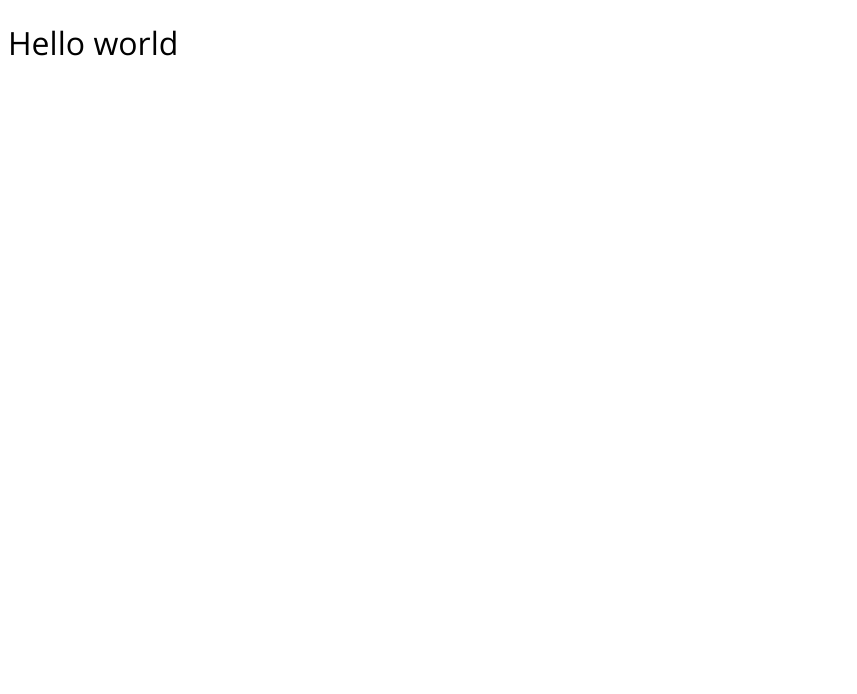
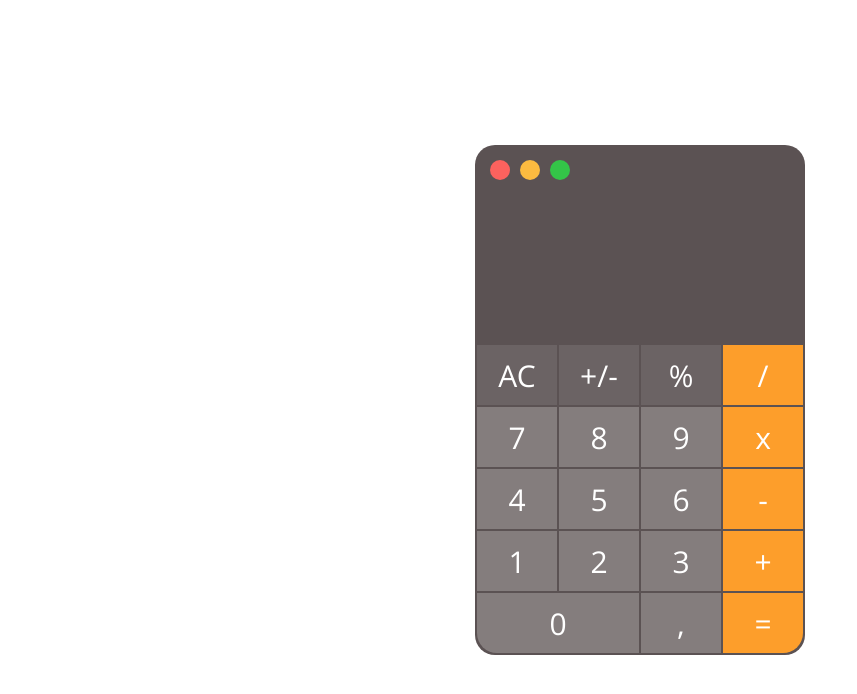
Before and after one commit to VietAn98/fe_test, a React app: page / in a window 1280 px wide. Shown: the top 694 px of the page, without its empty margins (0-857 px from the left). Built offline with nearby package versions, Linux system fonts and the light colour scheme.

Commit message:
Create calculator UI

```diff
--- a/index.html
+++ b/index.html
@@ -6,6 +6,6 @@
   </head>
   <body>
     <div id="app"></div>
-    <script src="index_bundle.js"></script>
+    <!-- <script src="index_bundle.js"></script> -->
   </body>
 </html>
--- a/src/pages/Calculator/index.tsx
+++ b/src/pages/Calculator/index.tsx
@@ -1,10 +1,30 @@
 import React from "react";
 import "./styles.scss";
 
+const TITLES = ["0", "1", "2", "3", "4", "5", "6", "7", "8", "9", ",", "=", "+", "-", "x", "/", "%", "+/-", "AC"];
+
 export default function Calculator() {
+  const handleClickItem = (item: string) => {
+    console.log(item);
+  };
+
   return (
-    <div>
-      <h1>Hello world</h1>
+    <div className="calculator-container">
+      <div className="result-container">
+        <div className="three-dots ">
+          <div className="dots red"></div>
+          <div className="dots yellow"></div>
+          <div className="dots green"></div>
+        </div>
+        <div id="results"></div>
+      </div>
+      <div className="parent">
+        {TITLES.map((item, index) => (
+          <div key={index} className={`div${index + 1}`} onClick={() => handleClickItem(item)}>
+            {item}
+          </div>
+        ))}
+      </div>
     </div>
   );
 }
--- a/src/pages/Calculator/styles.scss
+++ b/src/pages/Calculator/styles.scss
@@ -0,0 +1,160 @@
+@import "../../styles/styles.scss";
+
+@mixin common-style {
+  display: flex;
+  align-items: center;
+  justify-content: center;
+  color: white;
+  font-size: 30px;
+  font-weight: 500;
+  z-index: 10;
+  user-select: none;
+  &:hover {
+    cursor: pointer;
+    opacity: 0.8;
+  }
+}
+
+.calculator-container {
+  margin: auto;
+  width: fit-content;
+  display: flex;
+  flex-direction: column;
+  background-color: $background--color;
+  border-radius: 20px;
+
+  .result-container {
+    background-color: transparent;
+    width: 100%;
+    height: 200px;
+  }
+
+  .parent {
+    display: grid;
+    grid-template-columns: repeat(4, 80px) 0;
+    grid-template-rows: repeat(5, 60px);
+    grid-column-gap: 2px;
+    grid-row-gap: 2px;
+    background-color: transparent;
+    padding-left: 2px;
+    padding-bottom: 2px;
+
+    .div1 {
+      grid-area: 5 / 1 / 6 / 3;
+      background-color: $primary--color-2;
+      border-bottom-left-radius: 20px;
+      @include common-style;
+    }
+    .div2 {
+      grid-area: 4 / 1 / 5 / 2;
+      background-color: $primary--color-2;
+      @include common-style;
+    }
+    .div3 {
+      grid-area: 4 / 2 / 5 / 3;
+      background-color: $primary--color-2;
+      @include common-style;
+    }
+    .div4 {
+      grid-area: 4 / 3 / 5 / 4;
+      background-color: $primary--color-2;
+      @include common-style;
+    }
+    .div5 {
+      grid-area: 3 / 1 / 4 / 2;
+      background-color: $primary--color-2;
+      @include common-style;
+    }
+    .div6 {
+      grid-area: 3 / 2 / 4 / 3;
+      background-color: $primary--color-2;
+      @include common-style;
+    }
+    .div7 {
+      background-color: $primary--color-2;
+      @include common-style;
+      grid-area: 3 / 3 / 4 / 4;
+    }
+    .div8 {
+      grid-area: 2 / 1 / 3 / 2;
+      background-color: $primary--color-2;
+      @include common-style;
+    }
+    .div9 {
+      grid-area: 2 / 2 / 3 / 3;
+      background-color: $primary--color-2;
+      @include common-style;
+    }
+    .div10 {
+      grid-area: 2 / 3 / 3 / 4;
+      background-color: $primary--color-2;
+      @include common-style;
+    }
+    .div11 {
+      grid-area: 5 / 3 / 6 / 4;
+      background-color: $primary--color-2;
+      @include common-style;
+    }
+    .div12 {
+      grid-area: 5 / 4 / 6 / 5;
+      border-bottom-right-radius: 20px;
+      background-color: $primary--color-3;
+      @include common-style;
+    }
+    .div13 {
+      grid-area: 4 / 4 / 5 / 5;
+      background-color: $primary--color-3;
+      @include common-style;
+    }
+    .div14 {
+      grid-area: 3 / 4 / 4 / 5;
+      @include common-style;
+      background-color: $primary--color-3;
+    }
+    .div15 {
+      grid-area: 2 / 4 / 3 / 5;
+      background-color: $primary--color-3;
+      @include common-style;
+    }
+    .div16 {
+      grid-area: 1 / 4 / 2 / 5;
+      background-color: $primary--color-3;
+      @include common-style;
+    }
+    .div17 {
+      grid-area: 1 / 3 / 2 / 4;
+      @include common-style;
+      background-color: $primary--color-1;
+    }
+    .div18 {
+      grid-area: 1 / 2 / 2 / 3;
+      background-color: $primary--color-1;
+      @include common-style;
+    }
+    .div19 {
+      grid-area: 1 / 1 / 2 / 2;
+      background-color: $primary--color-1;
+      @include common-style;
+    }
+  }
+
+  .three-dots {
+    display: flex;
+    gap: 10px;
+    margin: 15px;
+    .dots {
+      width: 20px;
+      height: 20px;
+      border-radius: 100%;
+      &.red {
+        background-color: #fc625e;
+      }
+      &.yellow {
+        background-color: #fcbb40;
+      }
+      &.green {
+        background-color: #34c548;
+      }
+    }
+  }
+}
--- a/src/styles/styles.scss
+++ b/src/styles/styles.scss
@@ -1,4 +1,7 @@
-$primary--color: #2f69ff;
+$background--color: #5b5253;
+$primary--color-1: #6b6364;
+$primary--color-2: #847d7d;
+$primary--color-3: #fd9e2b;
 
 .flex-row {
   display: flex;
@@ -12,3 +15,13 @@ $primary--color: #2f69ff;
   display: flex;
   justify-content: space-between;
 }
+
+body {
+  height: 100vh;
+  margin: auto;
+}
+#app {
+  height: 100%;
+  display: flex;
+  align-items: center;
+}
```
Also changed, not shown: tsconfig.json (+4 -5 lines).
